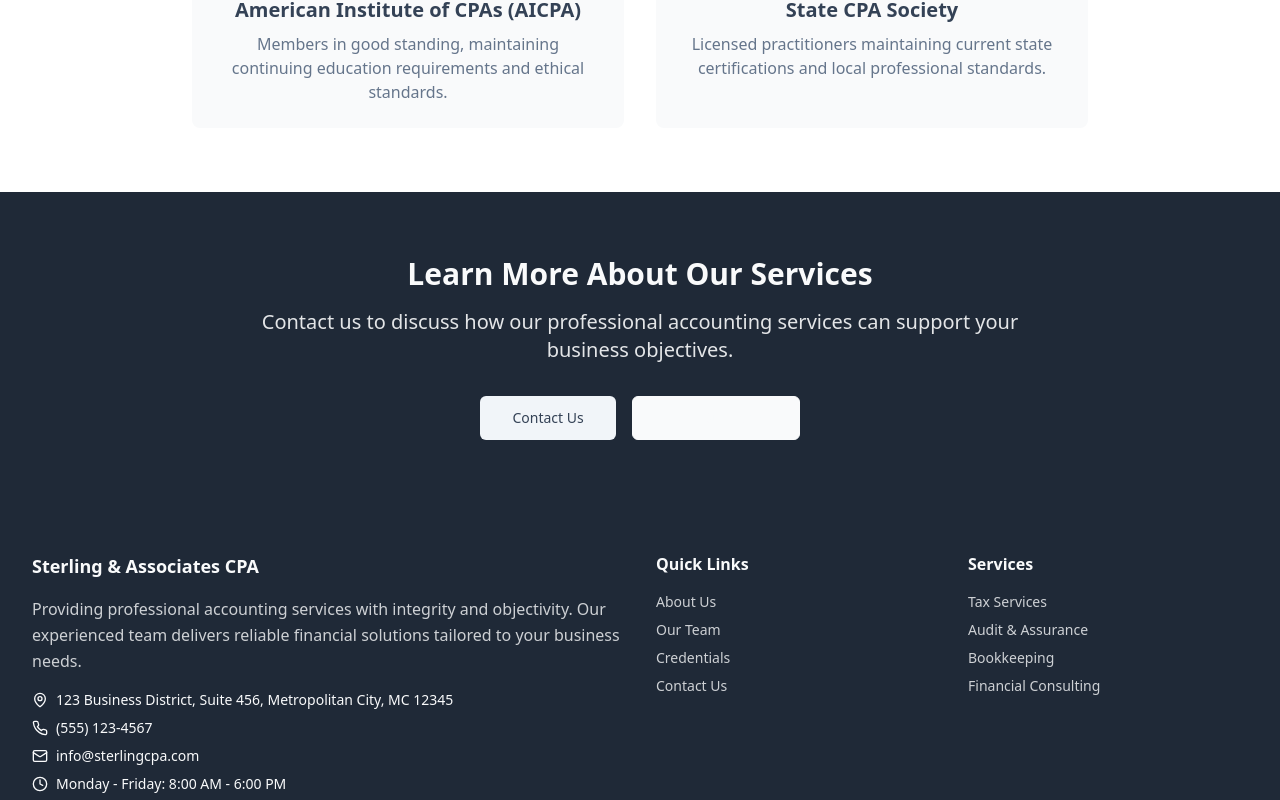
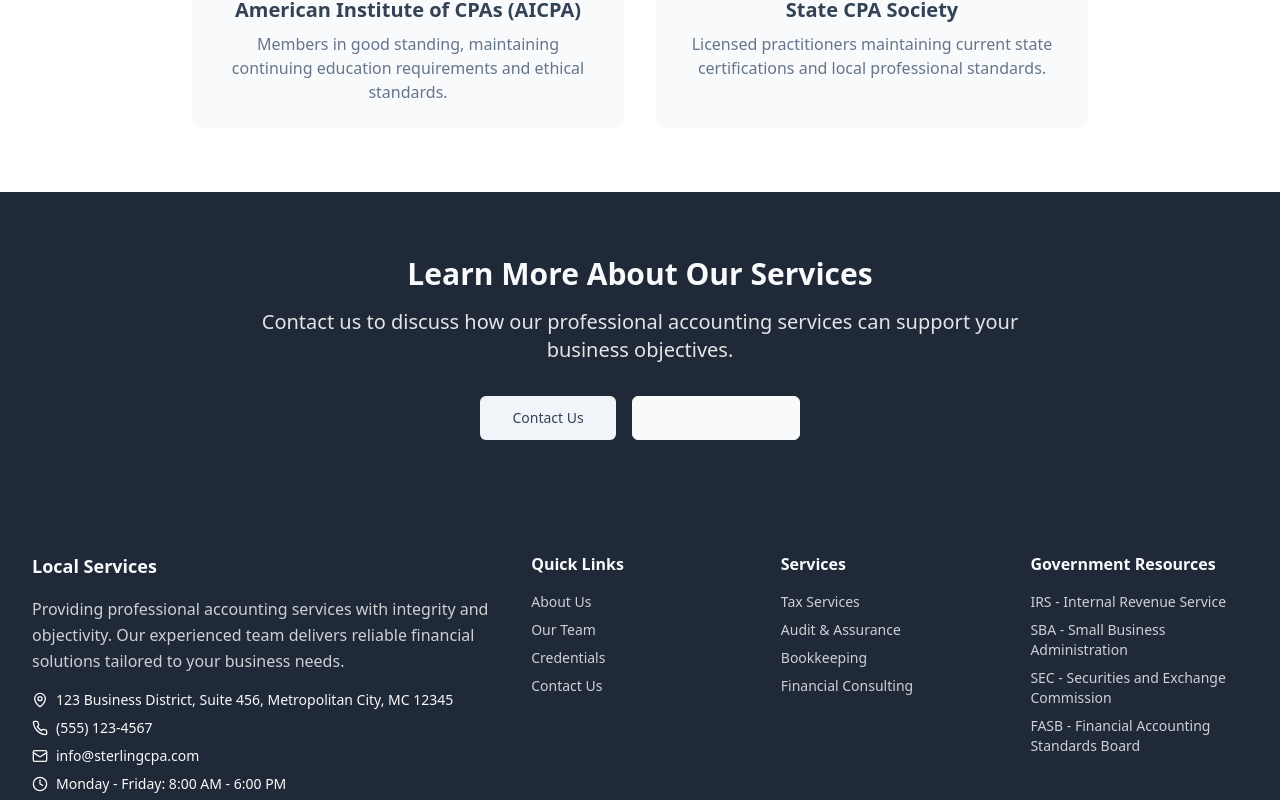
Before and after one commit to Kankuro13/honest-ledger-web, a React (Vite) app: page /about in a window 1280 px wide. Shown: the part 1997-2797 px from the top of the page. Built offline with nearby package versions, Linux system fonts and the light colour scheme.

Commit message:
Rename service and add footer links
Rename "Services" to "Local Services" and add links to important government sites in the footer.

```diff
--- a/src/components/Footer.tsx
+++ b/src/components/Footer.tsx
@@ -5,10 +5,10 @@ export const Footer = () => {
   return (
     <footer className="bg-professional text-professional-foreground">
       <div className="max-w-7xl mx-auto px-4 sm:px-6 lg:px-8 py-12">
-        <div className="grid grid-cols-1 md:grid-cols-2 lg:grid-cols-4 gap-8">
+        <div className="grid grid-cols-1 md:grid-cols-2 lg:grid-cols-5 gap-8">
           {/* Company Info */}
           <div className="col-span-1 lg:col-span-2">
-            <h3 className="text-lg font-semibold mb-4">Sterling & Associates CPA</h3>
+            <h3 className="text-lg font-semibold mb-4">Local Services</h3>
             <p className="text-professional-foreground/80 mb-4 leading-relaxed">
               Providing professional accounting services with integrity and objectivity.
               Our experienced team delivers reliable financial solutions tailored to your business needs.
@@ -70,11 +70,30 @@ export const Footer = () => {
               </NavLink>
             </nav>
           </div>
+
+          {/* Government Links */}
+          <div>
+            <h4 className="text-md font-semibold mb-4">Government Resources</h4>
+            <nav className="space-y-2">
+              <a href="https://www.irs.gov" target="_blank" rel="noopener noreferrer" className="block text-sm text-professional-foreground/80 hover:text-professional-foreground transition-colors">
+                IRS - Internal Revenue Service
+              </a>
+              <a href="https://www.sba.gov" target="_blank" rel="noopener noreferrer" className="block text-sm text-professional-foreground/80 hover:text-professional-foreground transition-colors">
+                SBA - Small Business Administration
+              </a>
+              <a href="https://www.sec.gov" target="_blank" rel="noopener noreferrer" className="block text-sm text-professional-foreground/80 hover:text-professional-foreground transition-colors">
+                SEC - Securities and Exchange Commission
+              </a>
+              <a href="https://www.fasb.org" target="_blank" rel="noopener noreferrer" className="block text-sm text-professional-foreground/80 hover:text-professional-foreground transition-colors">
+                FASB - Financial Accounting Standards Board
+              </a>
+            </nav>
+          </div>
         </div>
 
         <div className="border-t border-professional-foreground/20 mt-8 pt-8">
           <div className="flex flex-col md:flex-row justify-between items-center text-sm text-professional-foreground/60">
-            <p>&copy; 2024 Sterling & Associates CPA. All rights reserved.</p>
+            <p>&copy; 2024 Local Services. All rights reserved.</p>
             <div className="mt-4 md:mt-0 space-x-4">
               <span>Licensed in Metropolitan State</span>
               <span>•</span>
--- a/src/components/Navigation.tsx
+++ b/src/components/Navigation.tsx
@@ -34,7 +34,7 @@ export const Navigation = () => {
           {/* Logo */}
           <div className="flex-shrink-0">
             <NavLink to="/" className="text-xl font-bold text-primary">
-              Sterling & Associates CPA
+              Local Services
             </NavLink>
           </div>
 
--- a/src/pages/About.tsx
+++ b/src/pages/About.tsx
@@ -11,7 +11,7 @@ export const About = () => {
         <div className="max-w-7xl mx-auto px-4 sm:px-6 lg:px-8">
           <div className="max-w-4xl mx-auto text-center">
             <h1 className="text-4xl lg:text-5xl font-bold text-foreground mb-6">
-              About Sterling & Associates CPA
+              About Local Services
             </h1>
             <p className="text-xl text-muted-foreground leading-relaxed">
               A professional accounting firm committed to delivering exceptional financial services
@@ -69,7 +69,7 @@ export const About = () => {
 
             <div className="prose max-w-none text-muted-foreground">
               <p className="text-lg leading-relaxed mb-6">
-                Sterling & Associates CPA was established with a fundamental commitment to providing
+                Local Services was established with a fundamental commitment to providing
                 professional accounting services that meet the highest ethical standards. Our practice
                 is built on the principles of integrity, objectivity, and professional competence.
               </p>
--- a/src/pages/Home.tsx
+++ b/src/pages/Home.tsx
@@ -139,7 +139,7 @@ export const Home = () => {
       <section className="py-16 bg-accent">
         <div className="max-w-7xl mx-auto px-4 sm:px-6 lg:px-8">
           <div className="text-center mb-12">
-            <h2 className="text-3xl font-bold text-foreground mb-4">Why Choose Sterling & Associates</h2>
+            <h2 className="text-3xl font-bold text-foreground mb-4">Why Choose Local Services</h2>
           </div>
 
           <div className="grid grid-cols-1 md:grid-cols-3 gap-8">
```
